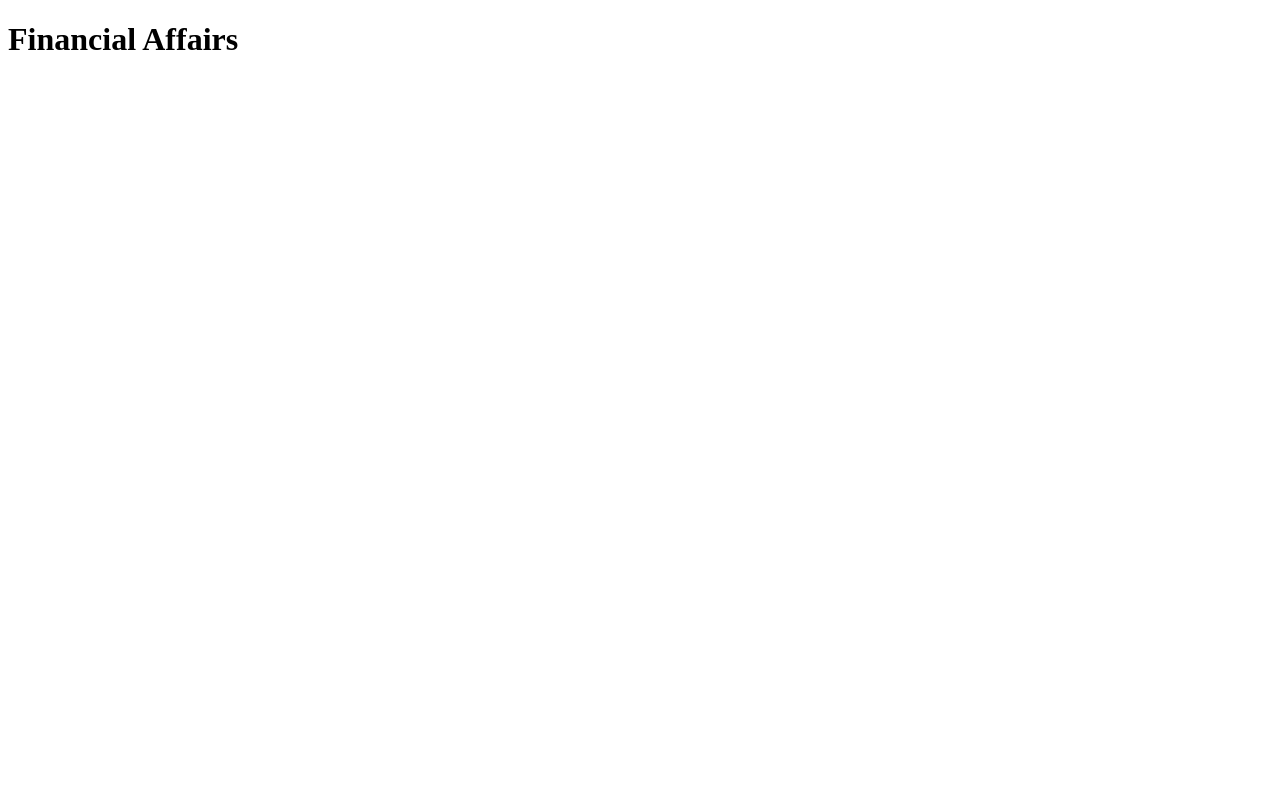
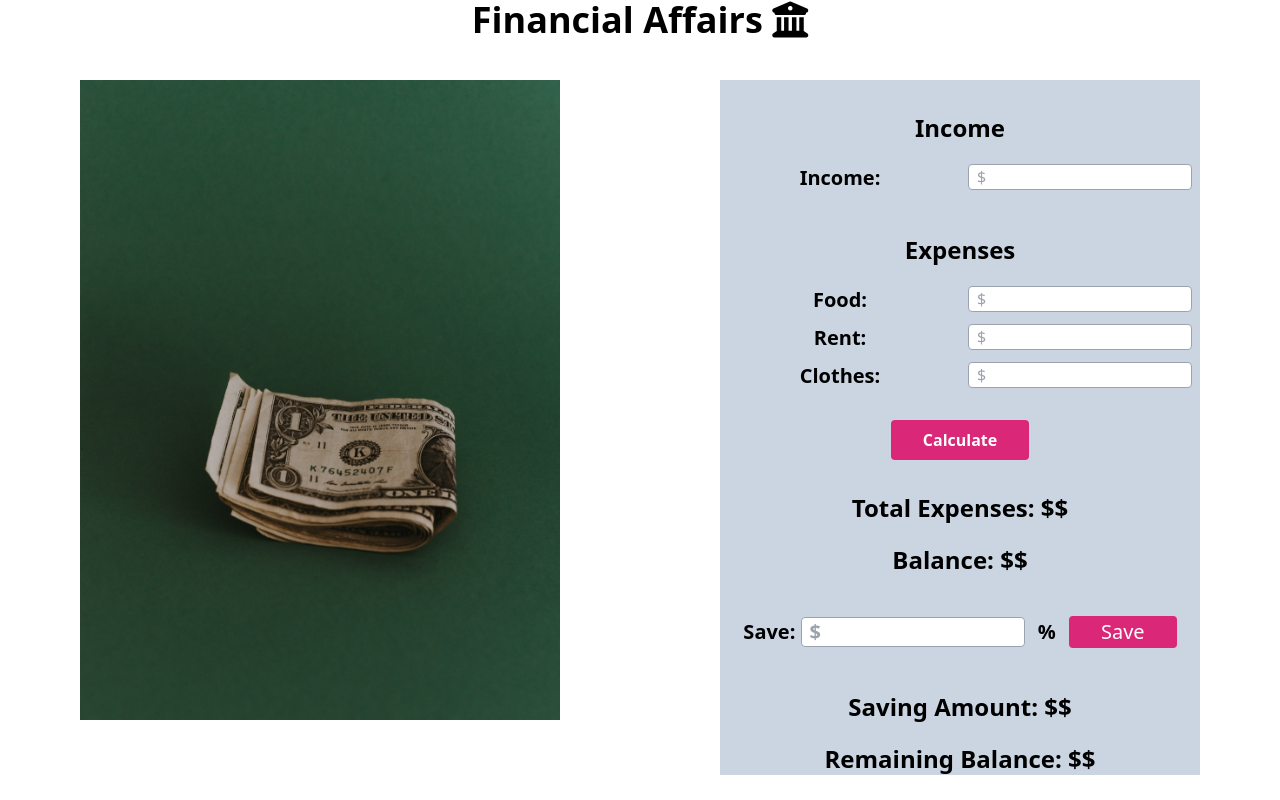
Before and after one commit to borshon5420/money-master, a plain HTML site: page index.html in a window 1280 px wide. Drawn offline with nearby package versions, Linux system fonts and the light colour scheme.

Commit message:
My git commit

```diff
--- a/index.html
+++ b/index.html
@@ -4,12 +4,155 @@
     <meta charset="UTF-8" />
     <meta http-equiv="X-UA-Compatible" content="IE=edge" />
     <meta name="viewport" content="width=device-width, initial-scale=1.0" />
-    <title>Document</title>
+    <title>Financial Affairs</title>
+
+    <!-- Tailwind -->
+    <script src="https://cdn.tailwindcss.com"></script>
+    <!-- Font awesome -->
+    <script
+      src="https://kit.fontawesome.com/6cfebedcd3.js"
+      crossorigin="anonymous"
+    ></script>
   </head>
   <body>
     <!-- Header stars here -->
     <header>
-      <h1>Financial Affairs</h1>
+      <h1 class="text-4xl font-bold text-center">
+        Financial Affairs <i class="fa-solid fa-building-columns"></i>
+      </h1>
     </header>
+
+    <!-- Main part -->
+
+    <section class="mt-10 mb-3">
+      <div class="grid grid-cols-2 justify-items-center">
+        <div class="w-3/4">
+          <img src="images/money.jpg" alt="" srcset="" />
+        </div>
+        <div class="w-3/4 bg-slate-300">
+          <div>
+            <!-- Income -->
+
+            <div>
+              <h4 class="font-semibold text-2xl mt-8 text-center my-5">
+                Income
+              </h4>
+            </div>
+            <div class="grid grid-cols-2 justify-items-center">
+              <div>
+                <p><span class="text-xl font-semibold">Income:</span></p>
+              </div>
+              <div class="">
+                <input
+                  itemid="income-input"
+                  class="border border-gray-400 rounded inline-block w-56 mb-3 px-2"
+                  type="text"
+                  placeholder="$"
+                  id=""
+                />
+              </div>
+            </div>
+          </div>
+          <!-- Expenses -->
+
+          <div>
+            <div>
+              <h4 class="font-semibold text-2xl mt-8 text-center my-5">
+                Expenses
+              </h4>
+            </div>
+            <div class="grid grid-cols-2 justify-items-center">
+              <div>
+                <p><span class="text-xl font-semibold">Food:</span></p>
+              </div>
+              <div>
+                <input
+                  class="border border-gray-400 rounded inline-block w-56 mb-3 px-2"
+                  type="text"
+                  placeholder="$"
+                  id=""
+                />
+              </div>
+            </div>
+            <div class="grid grid-cols-2 justify-items-center">
+              <div>
+                <p><span class="text-xl font-semibold">Rent:</span></p>
+              </div>
+              <div>
+                <input
+                  class="border border-gray-400 rounded inline-block w-56 mb-3 px-2"
+                  type="text"
+                  placeholder="$"
+                  id=""
+                />
+              </div>
+            </div>
+            <div class="grid grid-cols-2 justify-items-center">
+              <div>
+                <p><span class="text-xl font-semibold">Clothes:</span></p>
+              </div>
+              <div>
+                <input
+                  class="border border-gray-400 rounded inline-block w-56 mb-3 px-2"
+                  type="text"
+                  placeholder="$"
+                  id=""
+                />
+              </div>
+            </div>
+          </div>
+          <!-- Calculate Button -->
+
+          <div class="text-center">
+            <button
+              id="calculate-btn"
+              class="bg-pink-600 px-8 py-2 text-white rounded font-semibold mt-5"
+            >
+              Calculate
+            </button>
+          </div>
+          <!-- Total expense and balance -->
+          <div class="text-center">
+            <p class="text-2xl font-semibold mt-8">
+              Total Expenses: <span> $$</span>
+            </p>
+            <p class="text-2xl font-semibold mt-5">Balance: <span> $$</span></p>
+          </div>
+
+          <!-- Saving Calculation-->
+          <div class="text-center">
+            <p class="text-xl font-semibold mt-5">
+              Save:
+              <input
+                class="border border-gray-400 rounded inline-block w-56 mb-3 px-2"
+                type="text"
+                placeholder="$"
+                id=""
+              />
+              <span class="mx-2">%</span>
+              <button
+                class="bg-pink-600 px-8 py-0.5 text-white rounded font-medium mt-5"
+              >
+                Save
+              </button>
+            </p>
+          </div>
+
+          <!-- Remaining balance and total saving -->
+
+          <div class="text-center">
+            <p class="text-2xl font-semibold mt-8">
+              Saving Amount: <span> $$</span>
+            </p>
+            <p class="text-2xl font-semibold mt-5">
+              Remaining Balance: <span> $$</span>
+            </p>
+          </div>
+        </div>
+      </div>
+    </section>
+
+    <!-- JavaScript  -->
+    <script src="js/calculation.js"></script>
   </body>
 </html>
--- /dev/null
+++ b/js/calculation.js
@@ -0,0 +1,7 @@
+document.getElementById('calculate-btn').addEventListener('click', function(){
+
+    const incomeInput= document.getElementById('income-input');
+    const incomeText = incomeInput.value;
+    const incomeValue = parseFloat(incomeText);
+
+})
```
Also changed, not shown: css/style.css (added), images/money.jpg (added).
